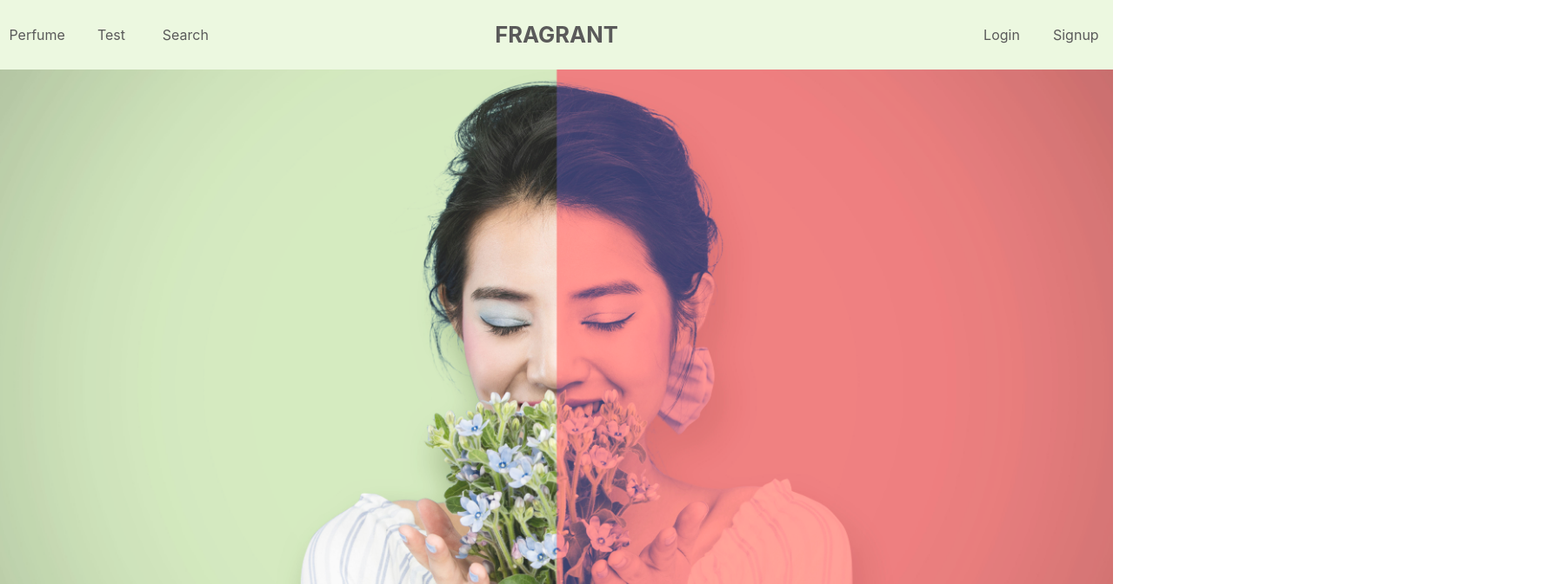
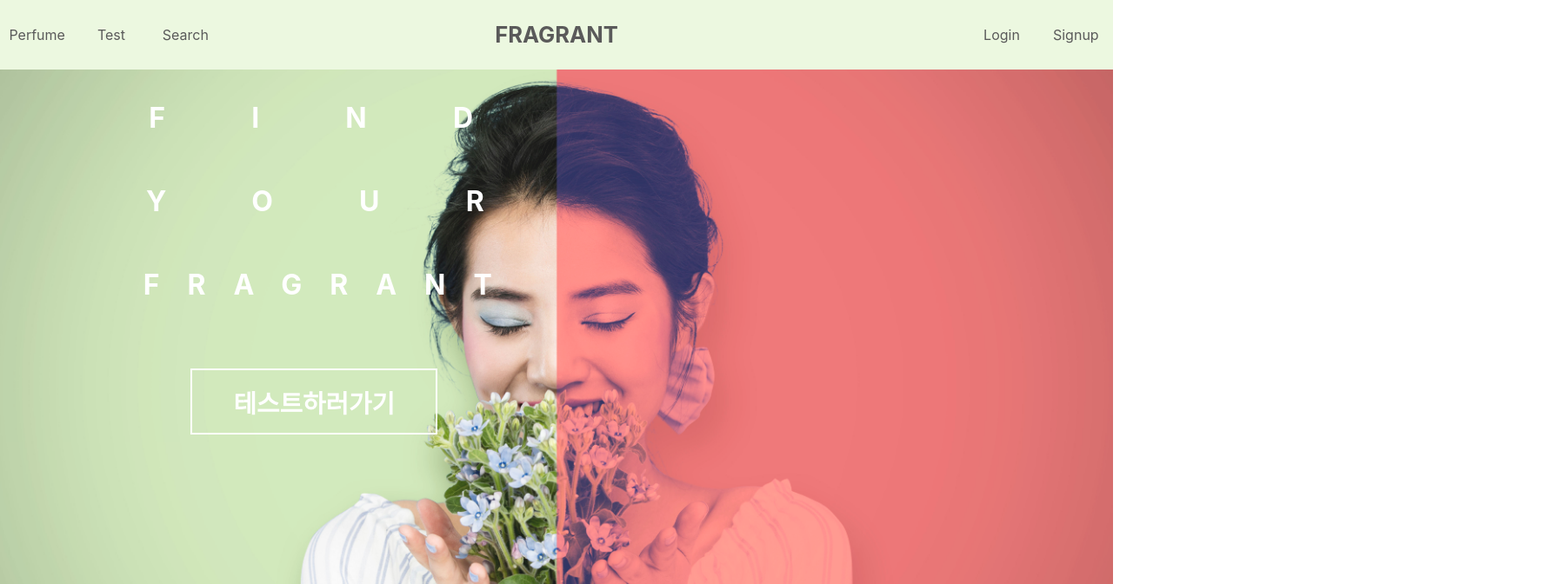
Before and after one commit to tkdkagody/FRAGRRANT, a React (Create React App) app in the folder client/: page /main in a window 1280 px wide. Shown: the top 672 px of the page at 87% size, 1786 px wide, since content can reach past the window. Built offline with nearby package versions, Linux system fonts and the light colour scheme.

Commit message:
Add: image text

```diff
--- a/client/src/pages/Main/index.tsx
+++ b/client/src/pages/Main/index.tsx
@@ -4,7 +4,7 @@ import Footer from '../../component/Footer';
 import Login from '../../component/Login';
 import Nav from '../../component/Nav';
 import Signup from '../../component/Signup';
-import { MainSection } from './styles'
+import { MainSection, TestTxt, InfoTxt } from './styles'
 
 
 function Main() {
@@ -12,7 +12,20 @@ function Main() {
     return (
         <>
             <Nav></Nav>
-            <MainSection></MainSection>
+            <MainSection>
+                <TestTxt>
+                    <div>FIND</div>
+                    <div>YOUR</div>
+                    <div>FRAGRANT</div>
+                    <span>테스트하러가기</span>
+                </TestTxt>
+                <InfoTxt>
+                    <div>SEARCH</div>
+                    <div>SOME</div>
+                    <div>FRAGRANT</div>
+                    <span>향수보러가기</span>
+                </InfoTxt>
+            </MainSection>
             <Footer></Footer>
         </>
     )
--- a/client/src/pages/Main/styles.tsx
+++ b/client/src/pages/Main/styles.tsx
@@ -1,6 +1,4 @@
 import styled from 'styled-components';
-
-
 
 export const MainSection = styled.section`
     width: 100%;
@@ -9,6 +7,69 @@ export const MainSection = styled.section`
     background-position: center;
     background-repeat: no-repeat;
     background-size: cover;
-    opacity: 0.85;
+    opacity: 0.9;
+    display: flex;
+    flex-direction: row;
+    align-items: center;
+
 
 `;
+
+export const TestTxt = styled.div`
+    width: 25rem;
+    height: 30rem;
+    margin-left: 10rem;
+    margin-top: -15rem;
+    padding: 0.2rem;
+
+    & > div {
+        font-size: 2rem;
+        font-weight: bold;
+        color : rgb(255, 255, 255);
+        height: 20%;
+    }
+    & > div:nth-child(1), div:nth-child(2) {
+        letter-spacing: 6.2rem;
+        text-indent: 0.5rem;
+        line-height: 3;
+    }
+
+    & > div:nth-child(2) {
+        text-indent: 0.3rem;
+    }
+
+    & > div:nth-child(3) {
+        letter-spacing: 2rem;
+        text-indent: 0.1rem;
+        height: 20%;
+        line-height: 3;
+    }
+
+    & > span {
+        display: block;
+        width: 70%;
+        height: 15%;
+        border: 2px solid white;
+        font-size: 1.8rem;
+        line-height: 2.7;
+        text-align: center;
+        font-weight: bold;
+        color : rgb(255, 255, 255);
+        cursor: pointer;
+        margin-left: 3.5rem;
+        margin-top: 3rem;
+        &:hover {
+            background-color:  black;
+            border: none;
+            font-weight: none;
+        }
+    }
+`;
+
+export const InfoTxt = styled(TestTxt)`
+    margin-left: 45rem;
+    & > div:nth-child(1) {
+        text-indent: 0.3rem;
+        letter-spacing: 3.3rem;
+    }
+`;
```
